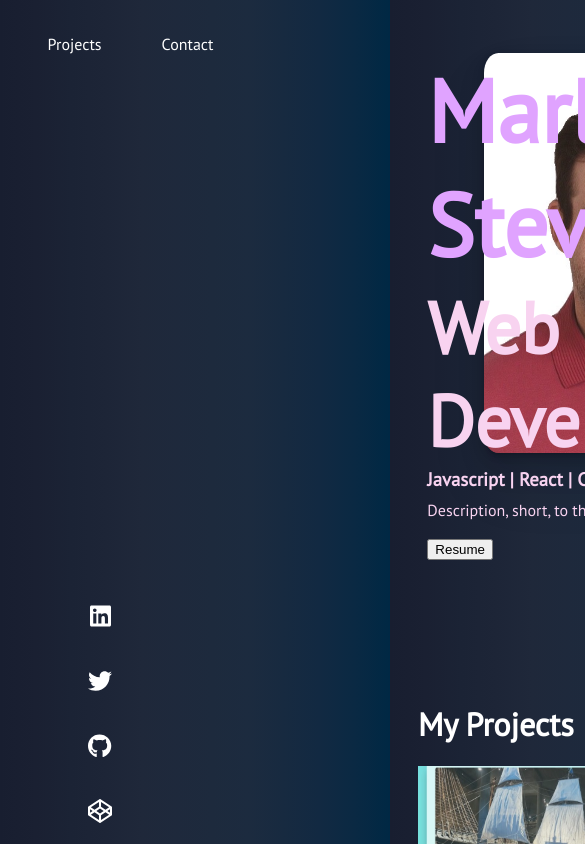
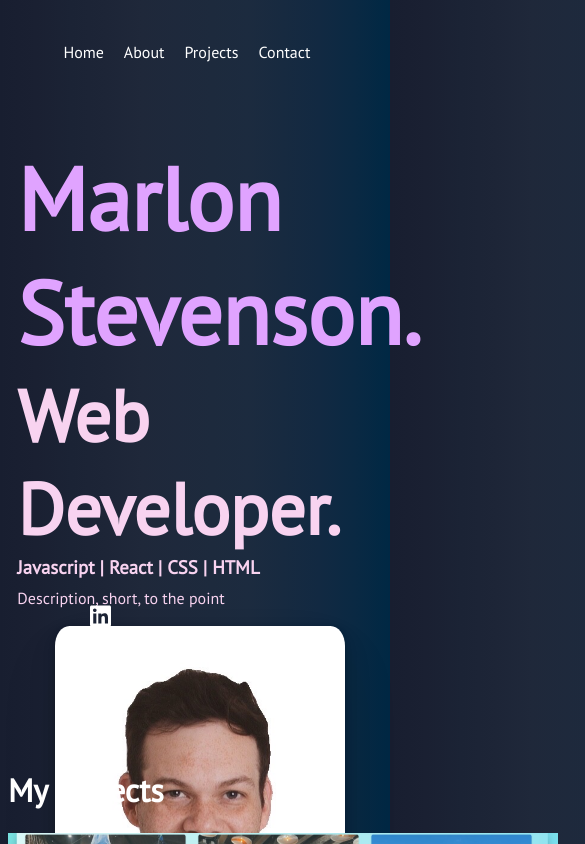
Before and after one commit to marlybone/Portfolio, a React (Vite) app: page / in a window 390 px wide. Shown: the top 844 px of the page, 585 px wide, since content can reach past the window. Built offline with nearby package versions, Linux system fonts and the light colour scheme.

Commit message:
making changes for mobile view

```diff
--- a/index.html
+++ b/index.html
@@ -4,7 +4,8 @@
     <meta charset="UTF-8" />
     <link rel="icon" type="image/svg+xml" href="/favicon.svg" />
     <meta name="viewport" content="width=device-width, initial-scale=1.0" />
-    <title>React + TypeScript + Replit</title>
+    <meta name="viewport" content="width=device-width, initial-scale=1.0">
+    <title>Portfolio</title>
   </head>
   <body>
     <div id="root"></div>
--- a/package.json
+++ b/package.json
@@ -17,7 +17,8 @@
     "@fortawesome/free-regular-svg-icons": "^6.2.1",
     "@fortawesome/free-solid-svg-icons": "^6.2.1",
     "@fortawesome/react-fontawesome": "^0.2.0",
-    "babel-plugin-macros": "^3.1.0"
+    "babel-plugin-macros": "^3.1.0",
+    "styled-components": "^5.3.6"
   },
   "devDependencies": {
     "@babel/core": "^7.20.12",
--- a/src/App.css
+++ b/src/App.css
@@ -8,6 +8,16 @@ main {
   height: auto;
   margin-right: 410px;
   margin-left: 410px;
+  max-width: 100%;
+  max-height: 100%;
+}
+
+@media (max-width: 500px) and (max-width: 780px) {
+  main {
+    margin: 0 auto;
+    width: 100%;
+    height: 100%
+  }
 }
 
 /* Navbar CSS--------------------------------------------------------------------------------*/
@@ -18,8 +28,16 @@ main {
   width: 100%;
   z-index: 1;
   overflow: hidden;
+}
 
-}
+@media (max-width: 500px) {
+  .navbar {
+    position: relative;
+    margin: 0 auto;
+    right: 0;
+    width: 80%;
+  }
+  }
 
 .nav-items {
   display: flex;
@@ -35,12 +53,25 @@ main {
   margin-right: 15%
 }
 
+@media (max-width: 500px) and (max-width: 780px)  {
+ .container {
+  flex-direction: row;
+  margin: 0 auto;
+ }
+  }
+
 .nav-items a {
   text-decoration: none;
   margin-right: 40px;
   color: white;
   padding: 10px;
 }
+
+@media (max-width: 500px) and (max-width: 780px)  {
+ .nav-items a {
+   margin: 0 auto;
+ }
+  }
 
 /* Content Page CSS---------------------------------------------------------------------------*/
 .items-content > h1 {
@@ -77,7 +108,13 @@ main {
   height: 70vh;
 }
 
-.items-content {
+@media (max-width ) {
+  content-section {
+    margin: 0 auto;
+    flex-direction: column;
+    position: relative;
+    display: flex;
+  }
 }
 
 .content-container {
@@ -98,6 +135,16 @@ main {
   box-shadow: rgba(0, 0, 0, 0.07) 0px 1px 2px, rgba(0, 0, 0, 0.07) 0px 2px 4px, rgba(0, 0, 0, 0.07) 0px 4px 8px, rgba(0, 0, 0, 0.07) 0px 8px 16px, rgba(0, 0, 0, 0.07) 0px 16px 32px, rgba(0, 0, 0, 0.07) 0px 32px 64px;
 }
 
+@media (max-width: 500px) {
+  .img {
+    position: relative;
+    flex-direction: column;
+    display: flex;
+    margin: 0 auto;
+    float: none;
+  }
+}
+
 /* Social Page CSS---------------------------------------------------------------------------*/
 .side-container {
   position: fixed;
@@ -108,6 +155,10 @@ main {
   width: 200px;
   height: 100%;
   overflow-y: none;
+}
+
+@media (max-width ) {
+
 }
 
 .side-container > a {
@@ -121,6 +172,10 @@ main {
   bottom: 0;
   flex-direction: column;
   align-items: center;
+}
+
+@media (max-width ) {
+
 }
 
 .side-items > a {
@@ -278,16 +333,3 @@ main {
   color: white;
   font-size: 1.7em;
 }
-
-@media (max-width: 500px) {
-  main {
-    display: flex;
-    position: relative;
-    flex-direction: column;
-    width: 100%;
-    height: 100%
-  }
-  .content-container {
-    color: black;
-  }
-}
--- a/src/App.jsx
+++ b/src/App.jsx
@@ -5,15 +5,17 @@ import Content from './Components/Content'
 import Projects from './Components/Projects'
 import Contact from './Components/Contact'
 import { useEffect, useRef, useState } from 'react'
+import styled from "styled-components"
+
 
 export default function App() {
   return (
     <main>
       <Navbar/>
       <Content />
-      <Social/>
       <Projects/>
       <Contact/>
+      <Social/>
     </main>
   )
 }
--- a/src/Components/Content.jsx
+++ b/src/Components/Content.jsx
@@ -1,5 +1,9 @@
 import React from 'react'
 import { useEffect, useState } from 'react';
+import styled from "styled-components"
+
+
+
 
 const Content = () => {
 
--- a/src/Components/Social.jsx
+++ b/src/Components/Social.jsx
@@ -2,11 +2,24 @@ import React from 'react'
 import { FontAwesomeIcon } from '@fortawesome/react-fontawesome'
 import { faGithub , faTwitter , faCodepen , faLinkedin } from '@fortawesome/free-brands-svg-icons'
 import useHoverIcons from './useHoverIcons'
+import styled from "styled-components"
+
+const SocialContainer = styled.div`
+@media (max-width: 500px){
+  display: flex;
+  bottom: 0;
+  margin: 0 auto;
+  flex-direction: row;
+  position: relative;
+  padding: 5px;
+}
+`;
 
 
 const Social = () => {
   useHoverIcons('.fontawesome-icons');
   return(
+  <SocialContainer>
     <div className="side-container">
       <div className='side-items'>
         <a href="https://www.linkedin.com/in/marlon-stevenson-510738109/" target='_blank'><FontAwesomeIcon icon={faLinkedin} className="fontawesome-icons"/></a>
@@ -15,6 +28,7 @@ const Social = () => {
         <a href="" target='_blank'><FontAwesomeIcon icon={faCodepen} className="fontawesome-icons"/></a>
       </div>
     </div>
+  </SocialContainer>
   )
 }
 
```
Also changed, not shown: 1 other file (tests, documents, lock files or other folders).
